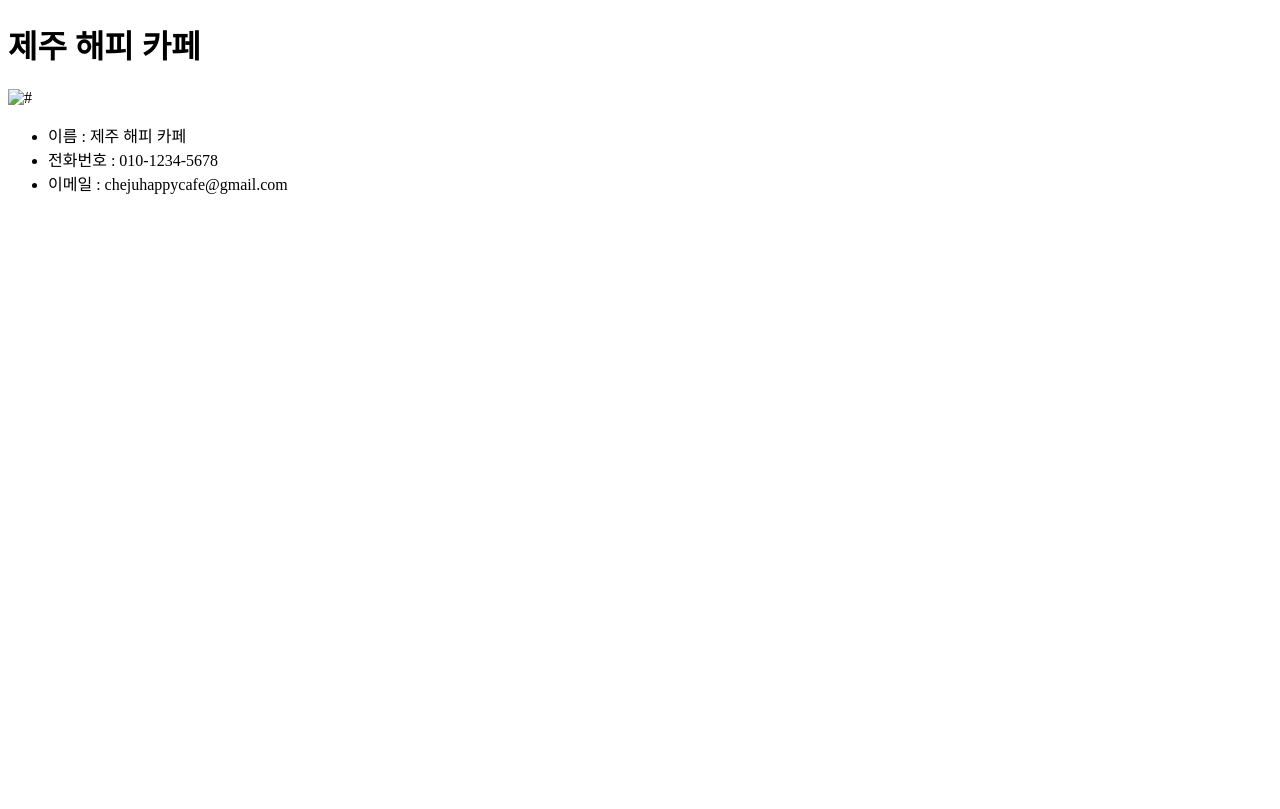
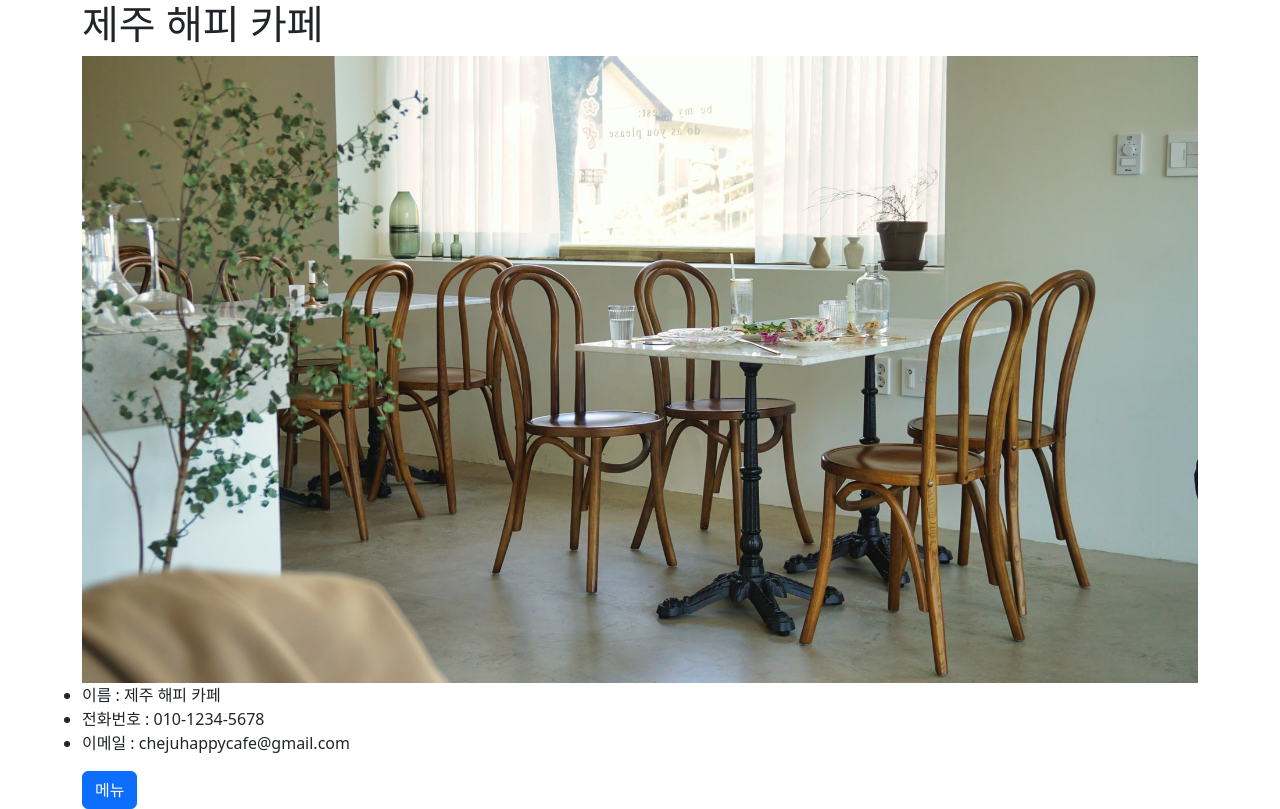
Before and after one commit to BTDnoBacon/chejuhappycafe, a plain HTML site: page mainpage.html in a window 1280 px wide. Drawn offline with nearby package versions, Linux system fonts and the light colour scheme.

Commit message:
mainpage를 bootstrap

```diff
--- a/mainpage.html
+++ b/mainpage.html
@@ -4,19 +4,23 @@
     <meta charset="UTF-8">
     <meta http-equiv="X-UA-Compatible" content="IE=edge">
     <meta name="viewport" content="width=device-width, initial-scale=1.0">
+    <link href="https://cdn.jsdelivr.net/npm/bootstrap@5.2.0/dist/css/bootstrap.min.css" rel="stylesheet" integrity="sha384-gH2yIJqKdNHPEq0n4Mqa/HGKIhSkIHeL5AyhkYV8i59U5AR6csBvApHHNl/vI1Bx" crossorigin="anonymous">
+
     <title>Document</title>
 </head>
 <body>
-    <div class="main">
-        <header class="title">
+
+    <div class="container">
+        <div class="row">
             <h1>
                 제주 해피 카페
             </h1>
-        </header>
-        <div class="main-image">
-            <img src="#" alt="#">
+            </div>
+
+        <div class="main-image row">
+            <img src="image.jpeg" alt="#">
         </div>
-        <div class="main-contentsbox">
+        <div class="main-contentsbox row">
             <ul>
                 <li class="main-content">
                     이름 : 제주 해피 카페
@@ -29,6 +33,15 @@
                 </li>
             </ul>
         </div>
+        <div class="row-1">
+            <button class="btn btn-primary">
+                메뉴
+            </button>
+        </div>
+
     </div>
+
+<script src="https://cdn.jsdelivr.net/npm/bootstrap@5.2.0/dist/js/bootstrap.bundle.min.js" integrity="sha384-A3rJD856KowSb7dwlZdYEkO39Gagi7vIsF0jrRAoQmDKKtQBHUuLZ9AsSv4jD4Xa" crossorigin="anonymous"></script>
+
 </body>
 </html>
```
